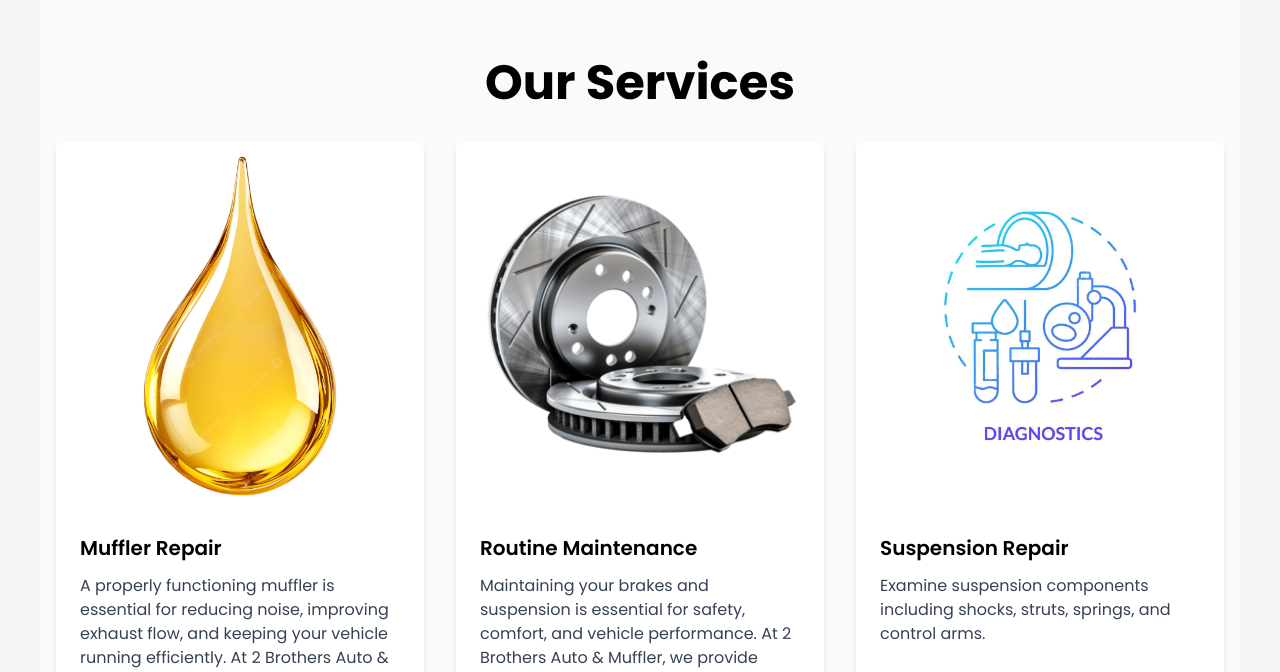
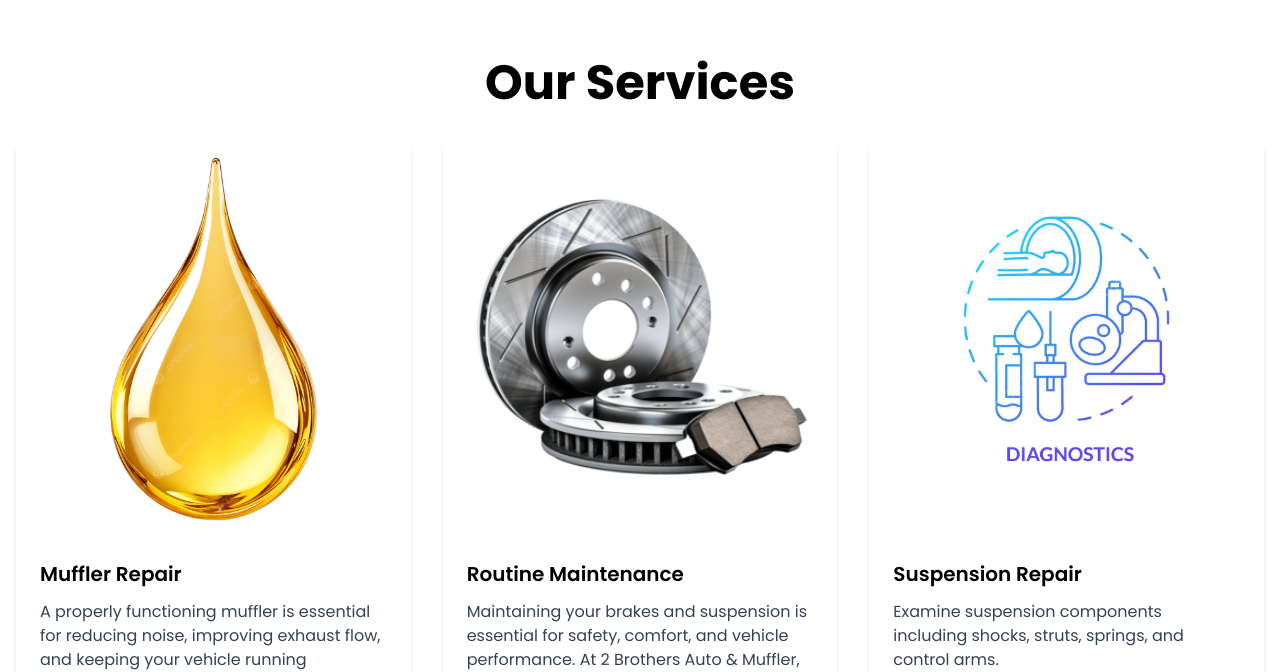
Before and after one commit to oscpaul/a-b, a Next.js app: page / in a window 1280 px wide. Shown: the part 911-1583 px from the top of the page. Built offline with nearby package versions, Linux system fonts and the light colour scheme.

Commit message:
Update Services.jsx

```diff
--- a/components/Services.jsx
+++ b/components/Services.jsx
@@ -25,8 +25,8 @@ export default function Services() {
   ];
 
   return (
-    <section id="services" className="py-16 bg-gray-50">
-      <div className="max-w-[1200px] mx-auto px-4">
+    <section id="services" className="py-16 bg-white">
+      <div className="mx-auto px-4">
 
         {/* Section Title */}
         <h2
```
